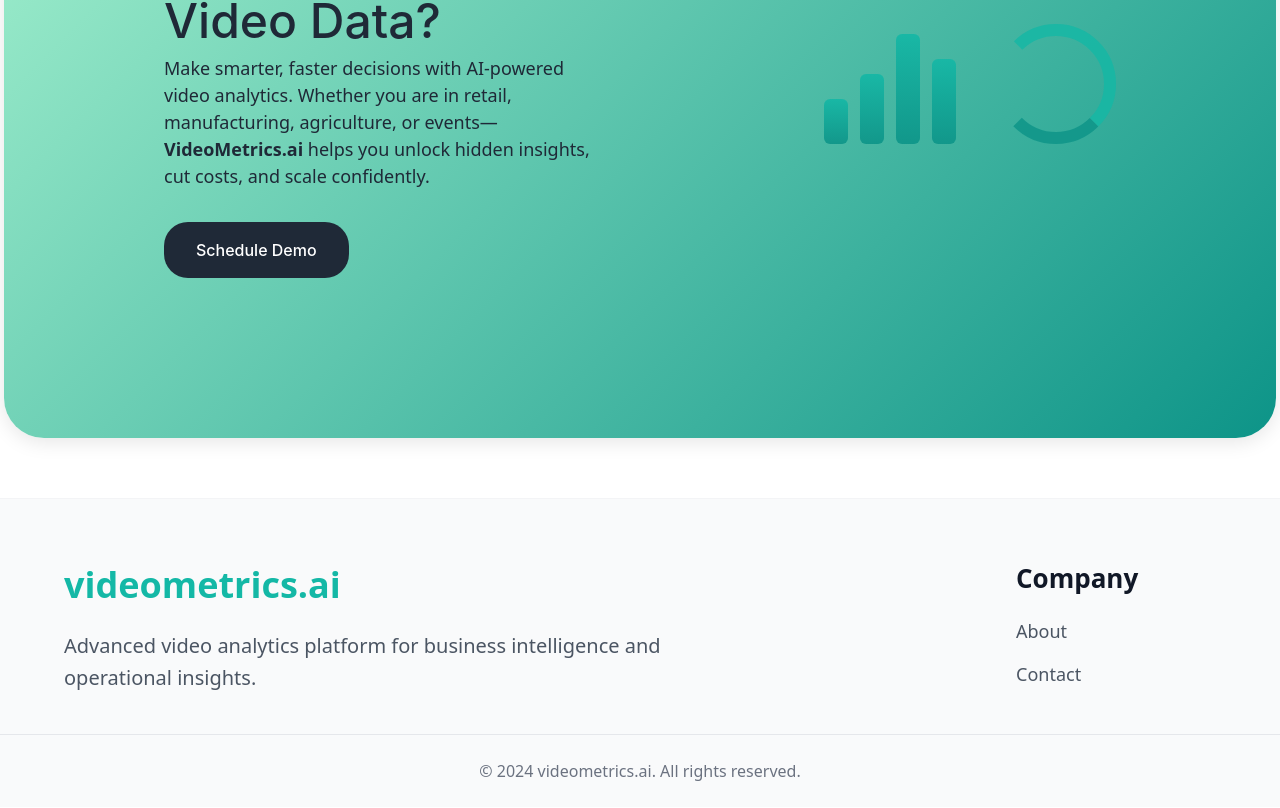
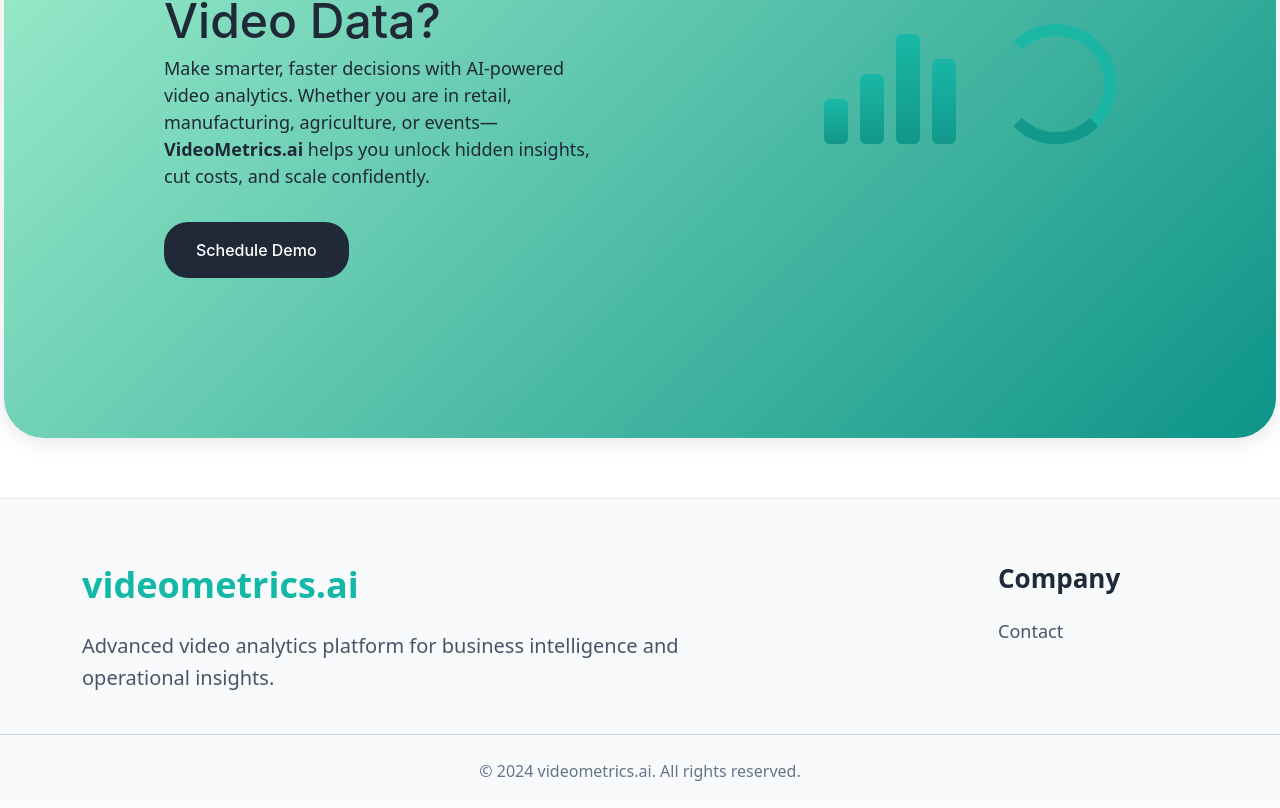
Before and after one commit to karthi0348/videometrics-ui, a Next.js app: page / in a window 1280 px wide. Shown: the part 7314-8122 px from the top of the page. Built offline with nearby package versions, Linux system fonts and the light colour scheme.

Commit message:
Updated Footer

```diff
--- a/src/app/components/Footer.tsx
+++ b/src/app/components/Footer.tsx
@@ -1,6 +1,5 @@
 import React from 'react';
-import Link from 'next/link';
-import styles from './styles/Footer.module.css';
+import './styles/Footer.css';
 
 interface FooterLink {
   label: string;
@@ -19,42 +18,41 @@
   companyName = "videometrics.ai",
   companyDescription = "Advanced video analytics platform for business intelligence and operational insights.",
   links = [
-    { label: "About", href: "/about" },
     { label: "Contact", href: "/contact" }
   ],
   copyrightYear = 2024,
   className = ""
 }) => {
   return (
-    <div className={styles.footerWrapper} suppressHydrationWarning={true}>
-      <footer className={`${styles.footer} ${className}`}>
-        <div className={styles.footerContent}>
-          <div className={styles.container}>
-            <div className={styles.footerGrid}>
+    <div className="footerWrapper">
+      <footer className={`footer ${className}`}>
+        <div className="footerContent">
+          <div className="container">
+            <div className="footerGrid">
 
-              <div className={styles.companySection}>
-                <h2 className={styles.companyName}>
+              <div className="companySection">
+                <h2 className="companyName">
                   {companyName}
                 </h2>
-                <p className={styles.companyDescription}>
+                <p className="companyDescription">
                   {companyDescription}
                 </p>
               </div>
 
-              <div className={styles.linksSection}>
-                <h3 className={styles.sectionTitle}>
+              <div className="linksSection">
+                <h3 className="sectionTitle">
                   Company
                 </h3>
-                <nav className={styles.navigation} role="navigation" aria-label="Footer navigation">
-                  <ul className={styles.linksList}>
+                <nav className="navigation" role="navigation" aria-label="Footer navigation">
+                  <ul className="linksList">
                     {links.map((link, index) => (
-                      <li key={`${link.label}-${index}`} className={styles.linkItem}>
-                        <Link
+                      <li key={`${link.label}-${index}`} className="linkItem">
+                        <a
                           href={link.href}
-                          className={styles.footerLink}
+                          className="footerLink"
                         >
                           {link.label}
-                        </Link>
+                        </a>
                       </li>
                     ))}
                   </ul>
@@ -64,9 +62,9 @@
           </div>
         </div>
 
-        <div className={styles.copyrightBar}>
-          <div className={styles.container}>
-            <p className={styles.copyrightText}>
+        <div className="copyrightBar">
+          <div className="container">
+            <p className="copyrightText">
               © {copyrightYear} {companyName}. All rights reserved.
             </p>
           </div>
--- a/src/app/components/styles/Footer.module.css
+++ b/src/app/components/styles/Footer.css
@@ -7,9 +7,9 @@
 
 .footer {
   width: 100%;
-  background-color: #f9fafb;
-  color: #4b5563;
-  border-top: 1px solid #f3f4f6;
+  background-color: #f8fafc;
+  color: #475569;
+  border-top: 1px solid #e2e8f0;
   font-family: ui-sans-serif, system-ui, -apple-system, BlinkMacSystemFont,
     "Segoe UI", Roboto, "Helvetica Neue", Arial, "Noto Sans", sans-serif;
   contain: layout style;
@@ -50,7 +50,7 @@
 }
 
 .companyDescription {
-  color: #4b5563;
+  color: #475569;
   font-size: 1rem;
   line-height: 1.5;
   margin: 0;
@@ -69,7 +69,7 @@
 .sectionTitle {
   font-size: 1.25rem;
   font-weight: 700;
-  color: #111827;
+  color: #1e293b;
   margin: 0 0 1rem 0;
   line-height: 1.2;
   font-synthesis: none;
@@ -88,7 +88,7 @@
 }
 
 .footerLink {
-  color: #4b5563;
+  color: #475569;
   font-size: 1rem;
   text-decoration: none;
   transition: color 0.2s ease-in-out;
@@ -96,6 +96,7 @@
   position: relative;
   font-synthesis: none;
   font-display: swap;
+  cursor: pointer;
 }
 
 .footerLink:hover {
@@ -110,14 +111,14 @@
 
 .copyrightBar {
   width: 100%;
-  border-top: 1px solid #e5e7eb;
-  background-color: #f9fafb;
+  border-top: 1px solid #cbd5e1;
+  background-color: #f8fafc;
   padding: 1rem;
 }
 
 .copyrightText {
   font-size: 0.875rem;
-  color: #6b7280;
+  color: #64748b;
   margin: 0;
   text-align: center;
   font-synthesis: none;
@@ -391,11 +392,12 @@
   }
 }
 
+/* Dark mode keeps same colors as light mode for consistency */
 @media (prefers-color-scheme: dark) {
   .footer {
-    background-color: #1f2937;
-    color: #d1d5db;
-    border-top-color: #374151;
+    background-color: #f8fafc;
+    color: #475569;
+    border-top-color: #e2e8f0;
   }
 
   .companyName {
@@ -403,15 +405,15 @@
   }
 
   .companyDescription {
-    color: #d1d5db;
+    color: #475569;
   }
 
   .sectionTitle {
-    color: #f9fafb;
+    color: #1e293b;
   }
 
   .footerLink {
-    color: #d1d5db;
+    color: #475569;
   }
 
   .footerLink:hover {
@@ -419,12 +421,12 @@
   }
 
   .copyrightBar {
-    background-color: #1f2937;
-    border-top-color: #374151;
+    background-color: #f8fafc;
+    border-top-color: #cbd5e1;
   }
 
   .copyrightText {
-    color: #9ca3af;
+    color: #64748b;
   }
 }
 
```
